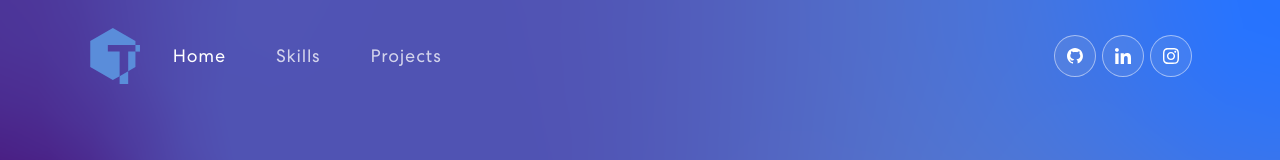
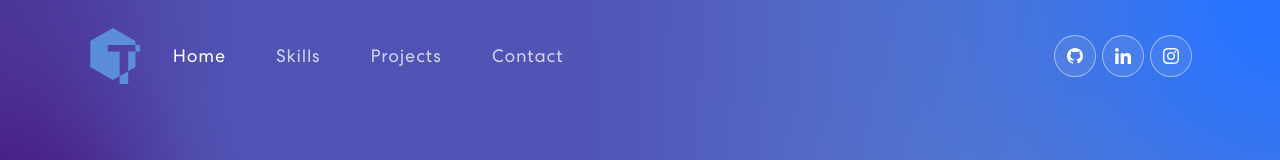
Before and after one commit to Taameh/personal-portfolio, a React (Create React App) app: page / in a window 1280 px wide. Shown: the top 160 px of the page. Built offline with nearby package versions, Linux system fonts and the light colour scheme.

Commit message:
Navbar link fix

```diff
--- a/src/components/NavBar.js
+++ b/src/components/NavBar.js
@@ -42,7 +42,9 @@ export const NavBar = () => {
                     <Nav className="me-auto">
                         <Nav.Link href="#home" className={activeLink === 'home' ? 'active navbar-link' : 'navbar-link'} onClick={() => onUpdateActiveLink('home')}>Home</Nav.Link>
                         <Nav.Link href="#skills" className={activeLink === 'skills' ? 'active navbar-link' : 'navbar-link'} onClick={() => onUpdateActiveLink('skills')}>Skills</Nav.Link>
-                        <Nav.Link href="#projects"  className={activeLink === 'projects' ? 'active navbar-link' : 'navbar-link'} onClick={() => onUpdateActiveLink('projects')}>Projects</Nav.Link>
+                        <Nav.Link href="#project"  className={activeLink === 'projects' ? 'active navbar-link' : 'navbar-link'} onClick={() => onUpdateActiveLink('projects')}>Projects</Nav.Link>
+                        <Nav.Link href="#connect"  className={activeLink === 'contact' ? 'active navbar-link' : 'navbar-link'} onClick={() => onUpdateActiveLink('contact')}>Contact</Nav.Link>
+
                     </Nav>
                     <span className='navbar-text'>
                         <div className='social-icon'>
```
